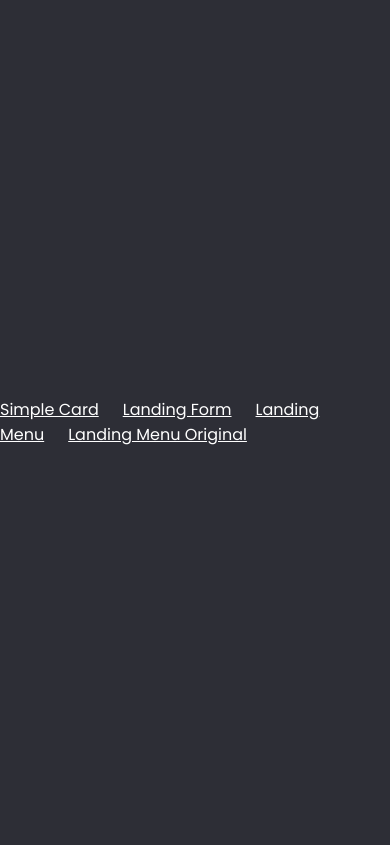
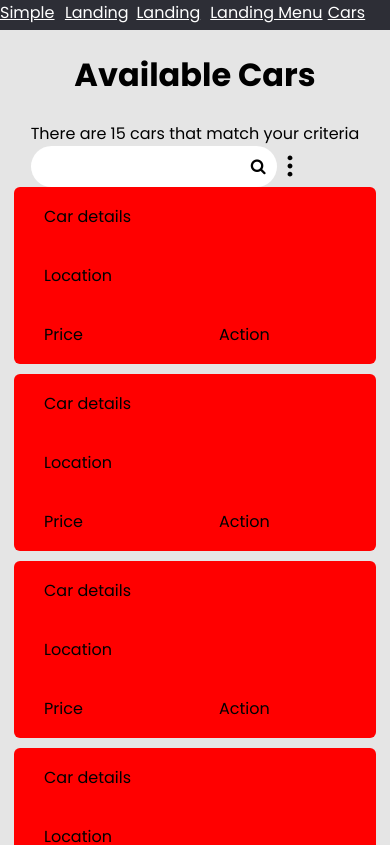
Before and after one commit to a4e3g6o0/figmaToCode, an Angular app: page /cars-layout in a window 390 px wide. Before the commit this address led to /. Shown: the top 845 px of the page. Built offline with nearby package versions, Linux system fonts and the light colour scheme.

Commit message:
First skull to the cars layout component

```diff
--- a/src/app/app-routing.module.ts
+++ b/src/app/app-routing.module.ts
@@ -1,5 +1,6 @@
 import { NgModule } from '@angular/core';
 import { RouterModule, Routes } from '@angular/router';
+import { CarsLayoutComponent } from './cars-layout/cars-layout.component';
 import { LandingMenuOriginalComponent } from './landing-menu-original/landing-menu-original.component';
 import { LandingMenuComponent } from './landing-menu/landing-menu.component';
 import { LandingPageComponent } from './landing-page/landing-page.component';
@@ -10,6 +11,7 @@ const routes: Routes = [
   { path: 'landing-page', component: LandingPageComponent },
   { path: 'landing-menu', component: LandingMenuComponent },
   { path: 'landing-menu-original', component: LandingMenuOriginalComponent },
+  { path: 'cars-layout', component: CarsLayoutComponent },
 ];
 
 @NgModule({
--- a/src/app/app.component.css
+++ b/src/app/app.component.css
@@ -1,4 +1,16 @@
 a {
   color: white;
-  padding-right: 1.5rem;
 }
+
+.app-content {
+  display: grid;
+  grid-template-rows: 30px calc(100% - 30px);
+  grid-template-columns: 100%;
+  width: 100%;
+}
+
+.header {
+  width: 100%;
+  display: flex;
+  justify-content: space-around;
+}
--- a/src/app/app.component.html
+++ b/src/app/app.component.html
@@ -1,20 +1,24 @@
-<div class="header">
+<div class="app-content">
+  <header class="header">
     <a [routerLink]="['simple-card']" routerLinkActive="router-link-active"
       >Simple Card</a
     >
     <a [routerLink]="['landing-page']" routerLinkActive="router-link-active"
       >Landing Form</a
     >
-
     <a [routerLink]="['landing-menu']" routerLinkActive="router-link-active"
       >Landing Menu</a
     >
-
     <a
       [routerLink]="['landing-menu-original']"
       routerLinkActive="router-link-active"
       >Landing Menu Original</a
     >
+    <a [routerLink]="['cars-layout']" routerLinkActive="router-link-active"
+      >Cars Layout</a
+    >
+  </header>
+  <div>
+    <router-outlet></router-outlet>
   </div>
-
-<router-outlet></router-outlet>
+</div>
--- a/src/app/app.module.ts
+++ b/src/app/app.module.ts
@@ -7,6 +7,7 @@ import { SimpleCardComponent } from './simple-card/simple-card.component';
 import { LandingPageComponent } from './landing-page/landing-page.component';
 import { LandingMenuComponent } from './landing-menu/landing-menu.component';
 import { LandingMenuOriginalComponent } from './landing-menu-original/landing-menu-original.component';
+import { CarsLayoutComponent } from './cars-layout/cars-layout.component';
 
 @NgModule({
   declarations: [
@@ -14,7 +15,8 @@ import { LandingMenuOriginalComponent } from './landing-menu-original/landing-me
     SimpleCardComponent,
     LandingPageComponent,
     LandingMenuComponent,
-    LandingMenuOriginalComponent
+    LandingMenuOriginalComponent,
+    CarsLayoutComponent
   ],
   imports: [
     BrowserModule,
--- /dev/null
+++ b/src/app/cars-layout/cars-layout.component.css
@@ -0,0 +1,123 @@
+div {
+  margin: 0;
+  padding: 0;
+}
+
+.body {
+  background-color: #e5e5e5;
+  padding: 10px 100px;
+}
+
+main,
+header {
+  padding: 0;
+  margin: 0;
+}
+
+.header {
+  display: grid;
+  grid-template-columns: repeat(4, 25%);
+  color: white;
+  background: #008ad8;
+  border-radius: 6px;
+  height: 55px;
+  align-items: center;
+}
+
+.row {
+  display: grid;
+  grid-template-columns: repeat(4, 25%);
+  width: inherit;
+  align-items: center;
+}
+
+.header label,
+.row label {
+  padding-left: 30px;
+}
+
+.search {
+  display: flex;
+  align-items: flex-start;
+  justify-content: flex-end;
+}
+
+.search span {
+  margin-right: auto;
+}
+
+.search input {
+  width: 242px;
+  height: 39px;
+
+  background: #ffffff;
+  border-radius: 36px;
+  border: none;
+}
+
+.search-input i {
+  position: absolute;
+  padding-left: 220px;
+}
+
+.search img {
+  align-self: center;
+  padding: 0px 10px 0px 10px;
+}
+
+.search-input {
+  display: flex;
+  align-items: center;
+}
+
+@media (max-width: 414px) {
+  .body {
+    padding: 0;
+    height: auto;
+  }
+
+  main,
+  header {
+    display: flex;
+    flex-direction: column;
+    align-items: center;
+    justify-content: space-around;
+  }
+
+  .header {
+    display: none;
+  }
+
+  .row {
+    grid-template-areas: "t t" "d d" "p s";
+    grid-template-columns: none;
+    background-color: red;
+    border-radius: 6px;
+    height: 177px;
+    width: 362px;
+    margin-bottom: 10px;
+  }
+
+  .title {
+    grid-area: t;
+  }
+
+  .description {
+    grid-area: d;
+  }
+
+  .price {
+    grid-area: p;
+  }
+
+  .like {
+    grid-area: s;
+  }
+
+  .search {
+    display: flex;
+    flex-direction: column;
+    align-items: flex-start;
+    justify-content: flex-end;
+  }
+}
--- /dev/null
+++ b/src/app/cars-layout/cars-layout.component.html
@@ -0,0 +1,65 @@
+<div class="body">
+  <header>
+    <div class="title">
+      <h1>Available Cars</h1>
+    </div>
+    <div class="search">
+      <span>There are 15 cars that match your criteria</span>
+      <div class="search-input">
+        <i class="fa fa-search icon"></i>
+        <input type="text" placeholder="" />
+        <img src="../../assets/icons/kebob-menu.svg" style="color: black" />
+      </div>
+    </div>
+  </header>
+  <main>
+    <div class="header">
+      <label>Car details</label>
+      <label>Location</label>
+      <label>Price</label>
+      <label>Action</label>
+    </div>
+    <div class="row">
+      <label class="title">Car details</label>
+      <label class="description">Location</label>
+      <label class="price">Price</label>
+      <label class="like">Action</label>
+    </div>
+    <div class="row">
+      <label class="title">Car details</label>
+      <label class="description">Location</label>
+      <label class="price">Price</label>
+      <label class="like">Action</label>
+    </div>
+    <div class="row">
+      <label class="title">Car details</label>
+      <label class="description">Location</label>
+      <label class="price">Price</label>
+      <label class="like">Action</label>
+    </div>
+    <div class="row">
+      <label class="title">Car details</label>
+      <label class="description">Location</label>
+      <label class="price">Price</label>
+      <label class="like">Action</label>
+    </div>
+    <div class="row">
+      <label class="title">Car details</label>
+      <label class="description">Location</label>
+      <label class="price">Price</label>
+      <label class="like">Action</label>
+    </div>
+    <div class="row">
+      <label class="title">Car details</label>
+      <label class="description">Location</label>
+      <label class="price">Price</label>
+      <label class="like">Action</label>
+    </div>
+    <div class="row">
+      <label class="title">Car details</label>
+      <label class="description">Location</label>
+      <label class="price">Price</label>
+      <label class="like">Action</label>
+    </div>
+  </main>
+</div>
--- /dev/null
+++ b/src/app/cars-layout/cars-layout.component.ts
@@ -0,0 +1,15 @@
+import { Component, OnInit } from '@angular/core';
+
+@Component({
+  selector: 'app-cars-layout',
+  templateUrl: './cars-layout.component.html',
+  styleUrls: ['./cars-layout.component.css']
+})
+export class CarsLayoutComponent implements OnInit {
+
+  constructor() { }
+
+  ngOnInit(): void {
+  }
+
+}
--- a/src/index.html
+++ b/src/index.html
@@ -16,6 +16,10 @@
       href="https://fonts.googleapis.com/css2?family=Poppins:wght@200;400;700;800&display=swap"
       rel="stylesheet"
     />
+    <link
+      rel="stylesheet"
+      href="https://cdnjs.cloudflare.com/ajax/libs/font-awesome/4.7.0/css/font-awesome.min.css"
+    />
   </head>
   <body>
     <app-root></app-root>
--- a/src/styles.css
+++ b/src/styles.css
@@ -5,7 +5,6 @@ body {
   height: 100vh;
   width: 100vw;
   display: grid;
-  place-items: center;
   background: #2d2e36;
   font-family: "Poppins";
 }
```
Also changed, not shown: src/assets/icons/kebob-menu.svg (added). Lines whose indentation alone changed are shown as unchanged.
